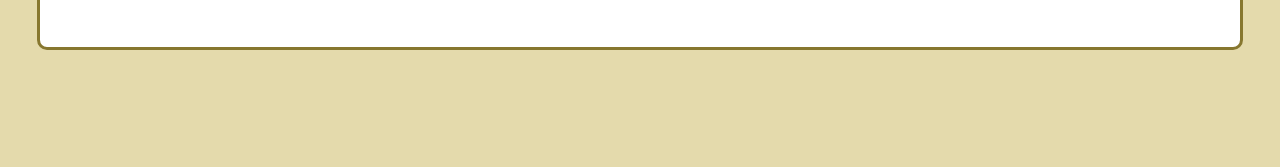
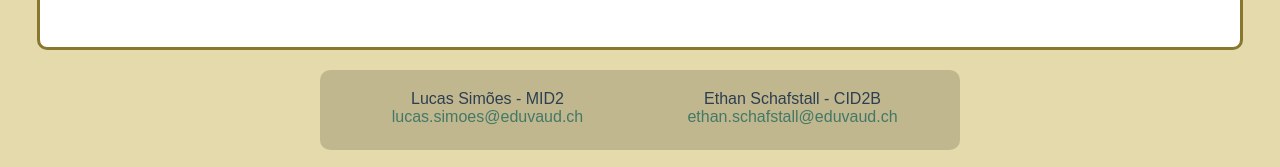
Before and after one commit to ethanschafstall/P_Web_295, a Vue app in the folder frontend/: page /login in a window 1280 px wide. Shown: the part 1344-1511 px from the top of the page. Built offline with nearby package versions, Linux system fonts and the light colour scheme.

Commit message:
Added Footer

```diff
--- a/frontend/src/App.vue
+++ b/frontend/src/App.vue
@@ -2,6 +2,7 @@
 import { RouterLink, RouterView } from 'vue-router'
 import SearchBar from '@/components/SearchBar.vue'
 import axios from 'redaxios'
+import Footer from './components/Footer.vue';
 </script>
 
 <script>
@@ -51,6 +52,7 @@ export default {
       <RouterView />
     </div>
     <footer>
+      <Footer />
     </footer>
   </div>
 </template>
--- /dev/null
+++ b/frontend/src/components/Footer.vue
@@ -0,0 +1,68 @@
+<script setup>
+</script>
+
+<template>
+  <footer class="footer">
+    <div class="footer-content">
+      <div class="footer-item">
+        <p>Lucas Simões - MID2</p>
+        <a href="mailto:lucas.simoes@eduvaud.ch">lucas.simoes@eduvaud.ch</a>
+      </div>
+      <div class="footer-item">
+        <p>Ethan Schafstall - CID2B</p>
+        <a href="mailto:ethan.schafstall@eduvaud.ch">ethan.schafstall@eduvaud.ch</a>
+      </div>
+    </div>
+  </footer>
+</template>
+
+<style scoped>
+.footer {
+  background-color: #aca37e9d;
+  padding: 20px;
+  border-radius: 10px;
+  max-width: 600px;
+  margin: 20px auto;
+  text-align: center;
+  height: 40px;
+}
+
+.footer-content {
+  display: flex;
+  flex-direction: column;
+  gap: 10px;
+}
+
+.footer-item {
+  display: flex;
+  flex-direction: column;
+  align-items: center;
+}
+
+.footer-item p {
+  margin: 0;
+}
+
+.footer-item a {
+  color: #1a73e8;
+  text-decoration: none;
+}
+
+.footer-item a:hover {
+  text-decoration: underline;
+}
+a:link{
+    color: #447866;
+}
+@media (min-width: 600px) {
+  .footer-content {
+    flex-direction: row;
+    justify-content: space-around;
+  }
+
+  .footer-item {
+    flex: 1;
+    margin: 0 10px;
+  }
+}
+</style>
```
